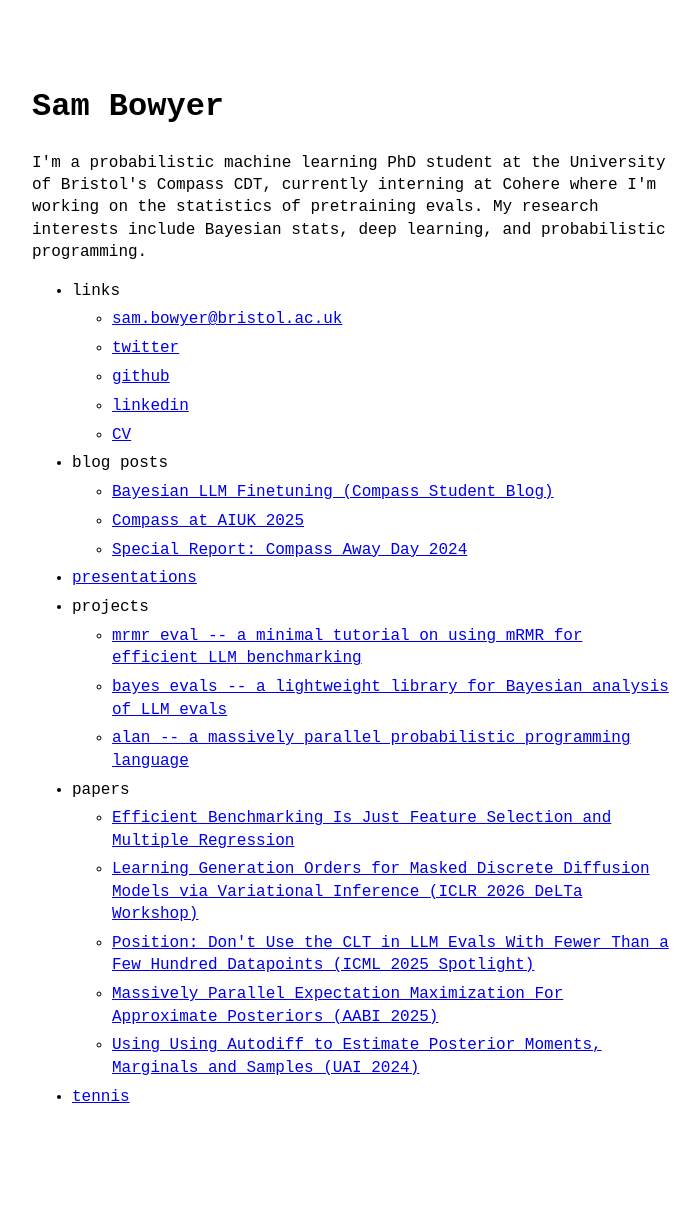
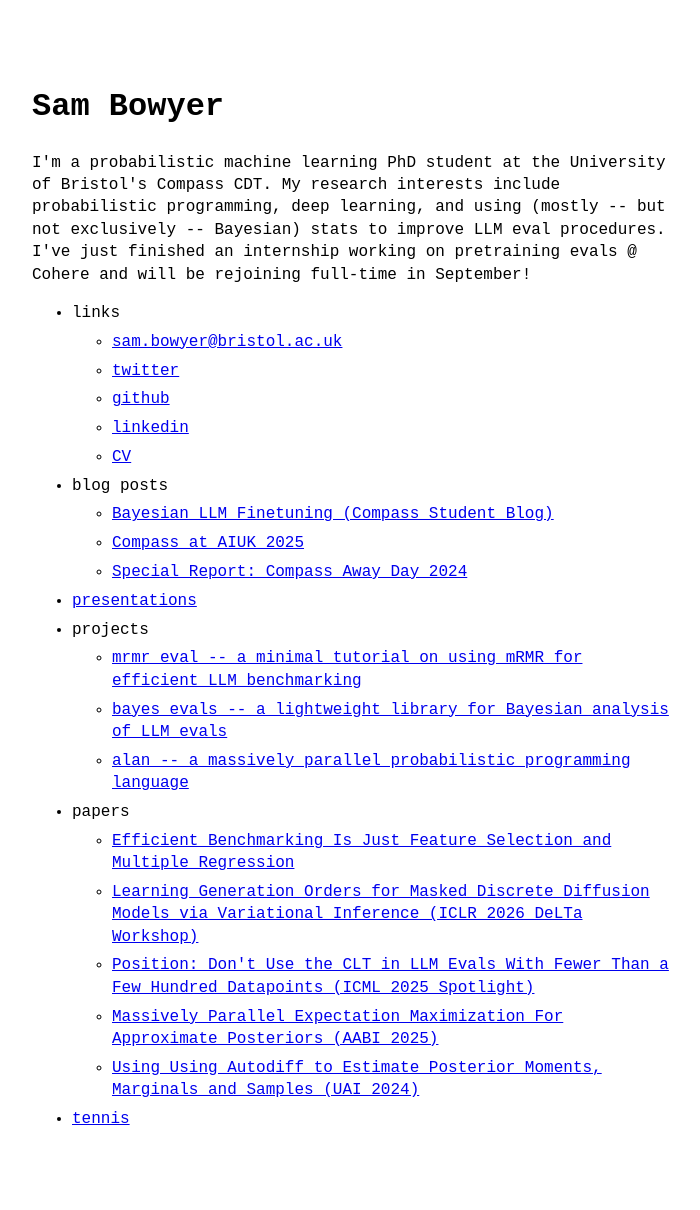
Before and after one commit to sambowyer/sambowyer.github.io, a Jekyll site: the page built from index.md, in a window 1280 px wide. Shown: the whole page, without its empty margins (288-988 px from the left). Built offline with Jekyll 4.4.1, drawn with Linux system fonts in a browser that asks for light colours; before the commit the page ends 1188 px from its top, so only the background shows below that.

Commit message:
Revise personal description in _config.yml

```diff
--- a/_config.yml
+++ b/_config.yml
@@ -16,7 +16,7 @@
 title: Sam Bowyer
 email: sambowyer2@gmail.com
 description: >- # this means to ignore newlines until "baseurl:"
-  I'm a probabilistic machine learning PhD student at the University of Bristol's Compass CDT, currently interning at Cohere where I'm working on the statistics of pretraining evals. My research interests include Bayesian stats, deep learning, and probabilistic programming.
+  I'm a probabilistic machine learning PhD student at the University of Bristol's Compass CDT. My research interests include probabilistic programming, deep learning, and using (mostly -- but not exclusively -- Bayesian) stats to improve LLM eval procedures. I've just finished an internship working on pretraining evals @ Cohere and will be rejoining full-time in September!
 baseurl: / # the subpath of your site, e.g. /blog
 domain: sambowyer.com
 url: https://sambowyer.com # the base hostname & protocol for your site, e.g. http://example.com
```
